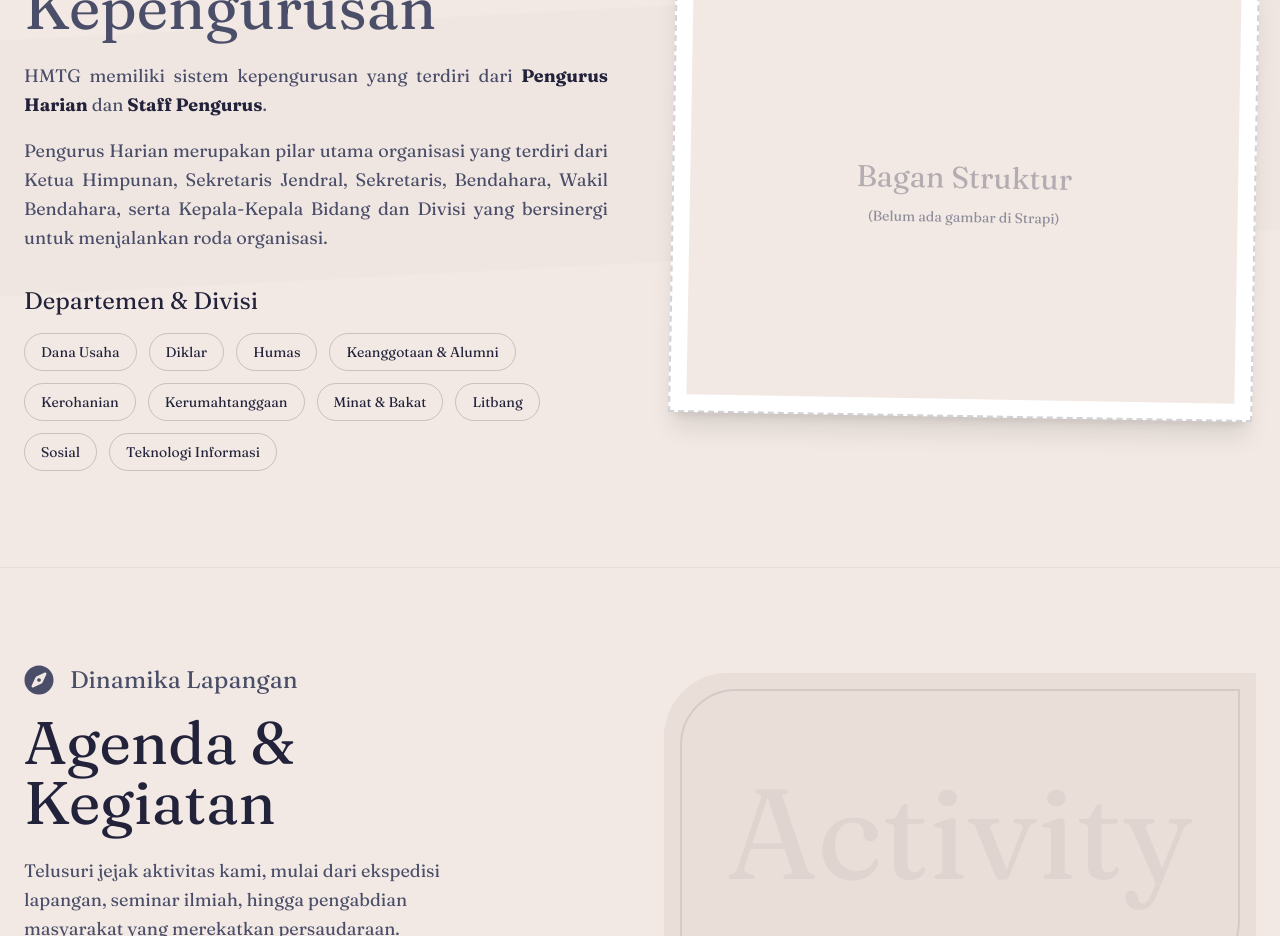
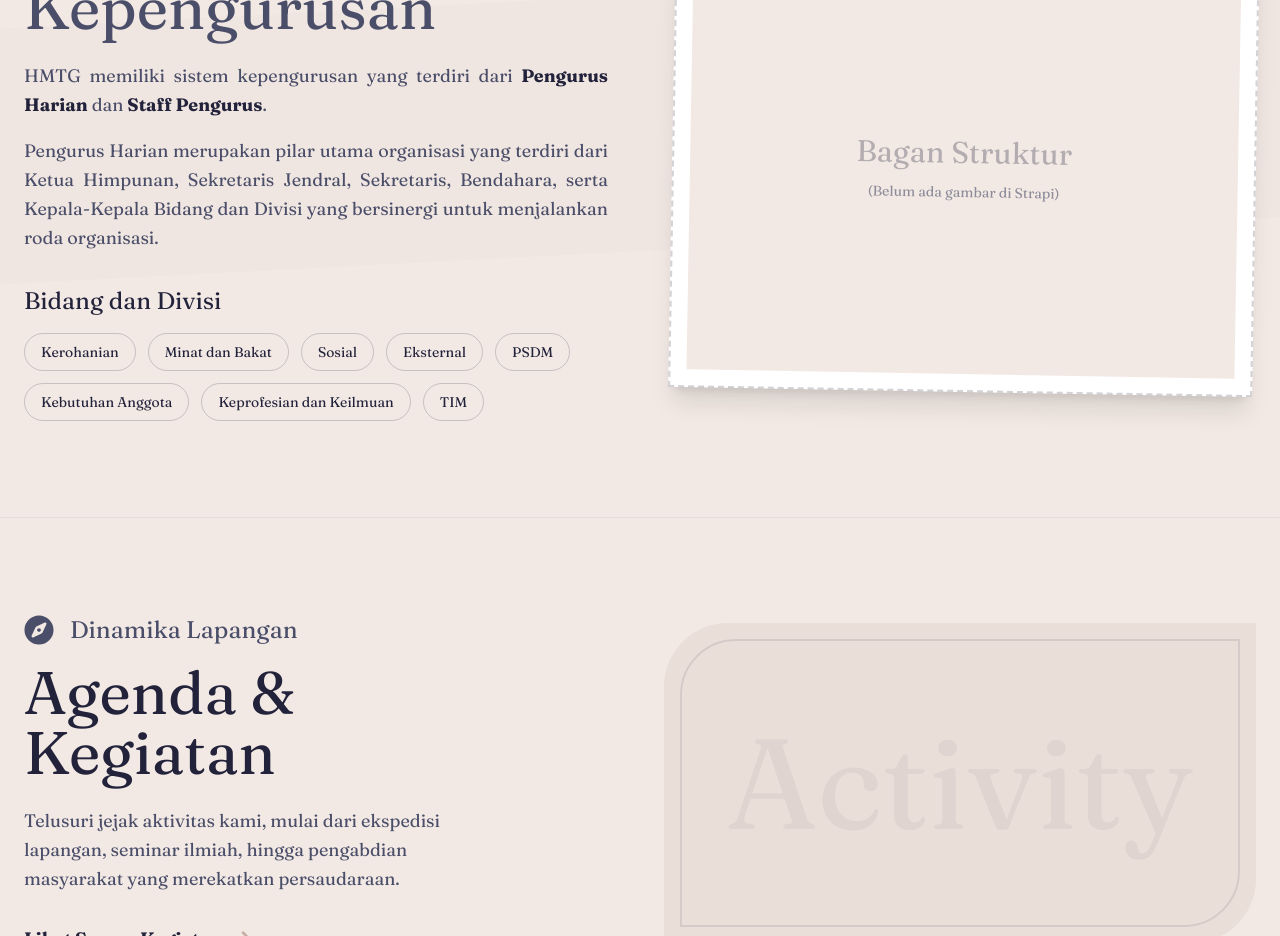
Before and after one commit to adzkabagusj/hmtg-ugm, a Next.js app in the folder site/: page / in a window 1280 px wide. Shown: the part 1480-2416 px from the top of the page. Built offline with nearby package versions, Linux system fonts and the light colour scheme; no server answers.

Commit message:
fix string bidang

```diff
--- a/site/src/components/landing/KepengurusanSection.tsx
+++ b/site/src/components/landing/KepengurusanSection.tsx
@@ -56,28 +56,26 @@ export default function KepengurusanSection({
                 <p>
                   Pengurus Harian merupakan pilar utama organisasi yang terdiri
                   dari Ketua Himpunan, Sekretaris Jendral, Sekretaris,
-                  Bendahara, Wakil Bendahara, serta Kepala-Kepala Bidang dan
-                  Divisi yang bersinergi untuk menjalankan roda organisasi.
+                  Bendahara, serta Kepala-Kepala Bidang dan Divisi yang
+                  bersinergi untuk menjalankan roda organisasi.
                 </p>
               </div>
 
-              {/* List Departemen/Divisi (Visual Tag) */}
+              {/* List Bidang dan Divisi (Visual Tag) */}
               <div className="mt-8">
                 <h3 className="font-birds text-2xl text-dark-purple mb-4">
-                  Departemen & Divisi
+                  Bidang dan Divisi
                 </h3>
                 <div className="flex flex-wrap gap-3">
                   {[
-                    "Dana Usaha",
-                    "Diklar",
-                    "Humas",
-                    "Keanggotaan & Alumni",
                     "Kerohanian",
-                    "Kerumahtanggaan",
-                    "Minat & Bakat",
-                    "Litbang",
+                    "Minat dan Bakat",
                     "Sosial",
-                    "Teknologi Informasi",
+                    "Eksternal",
+                    "PSDM",
+                    "Kebutuhan Anggota",
+                    "Keprofesian dan Keilmuan",
+                    "TIM",
                   ].map((dept, idx) => (
                     <span
                       key={idx}
```
